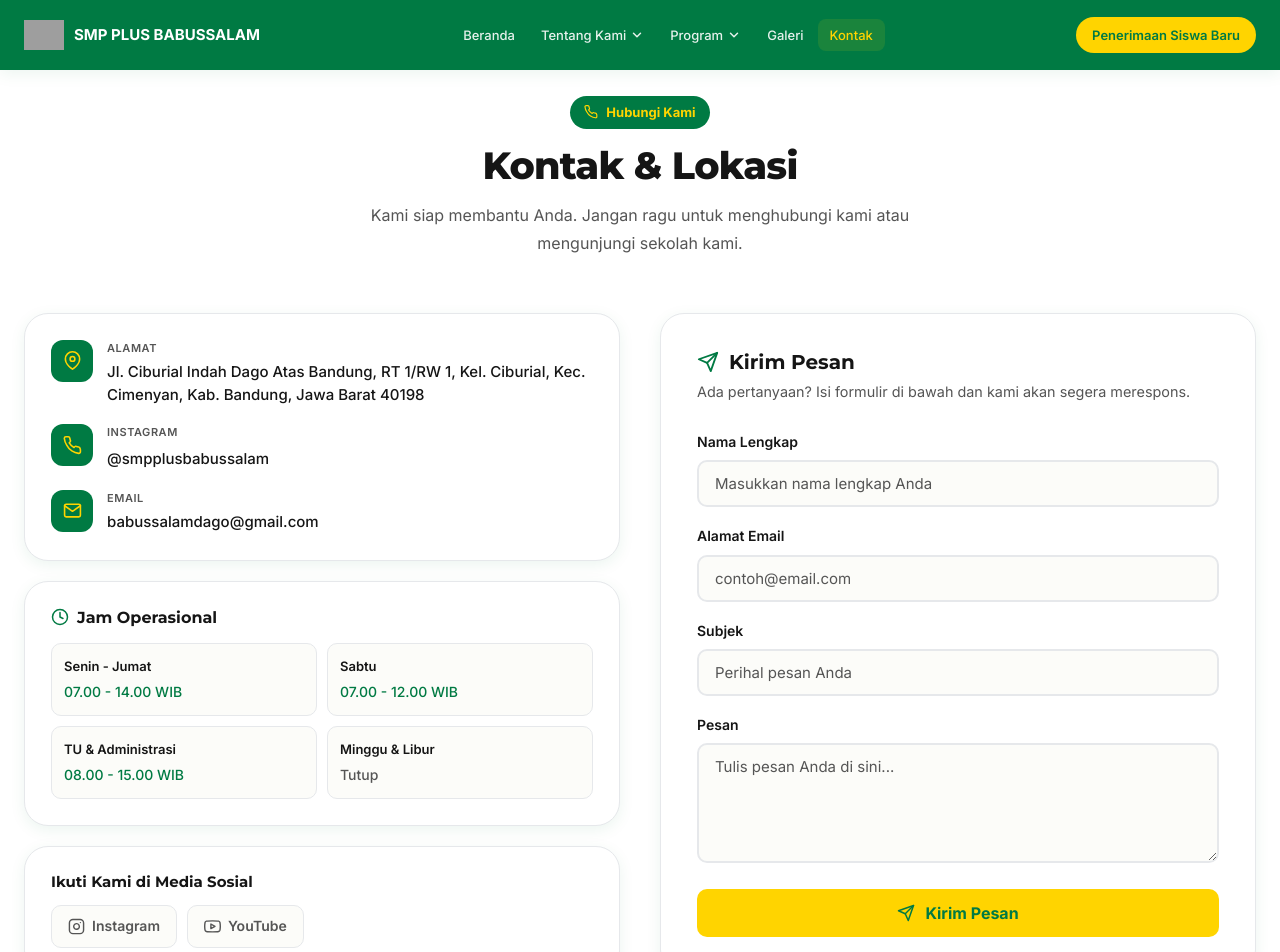
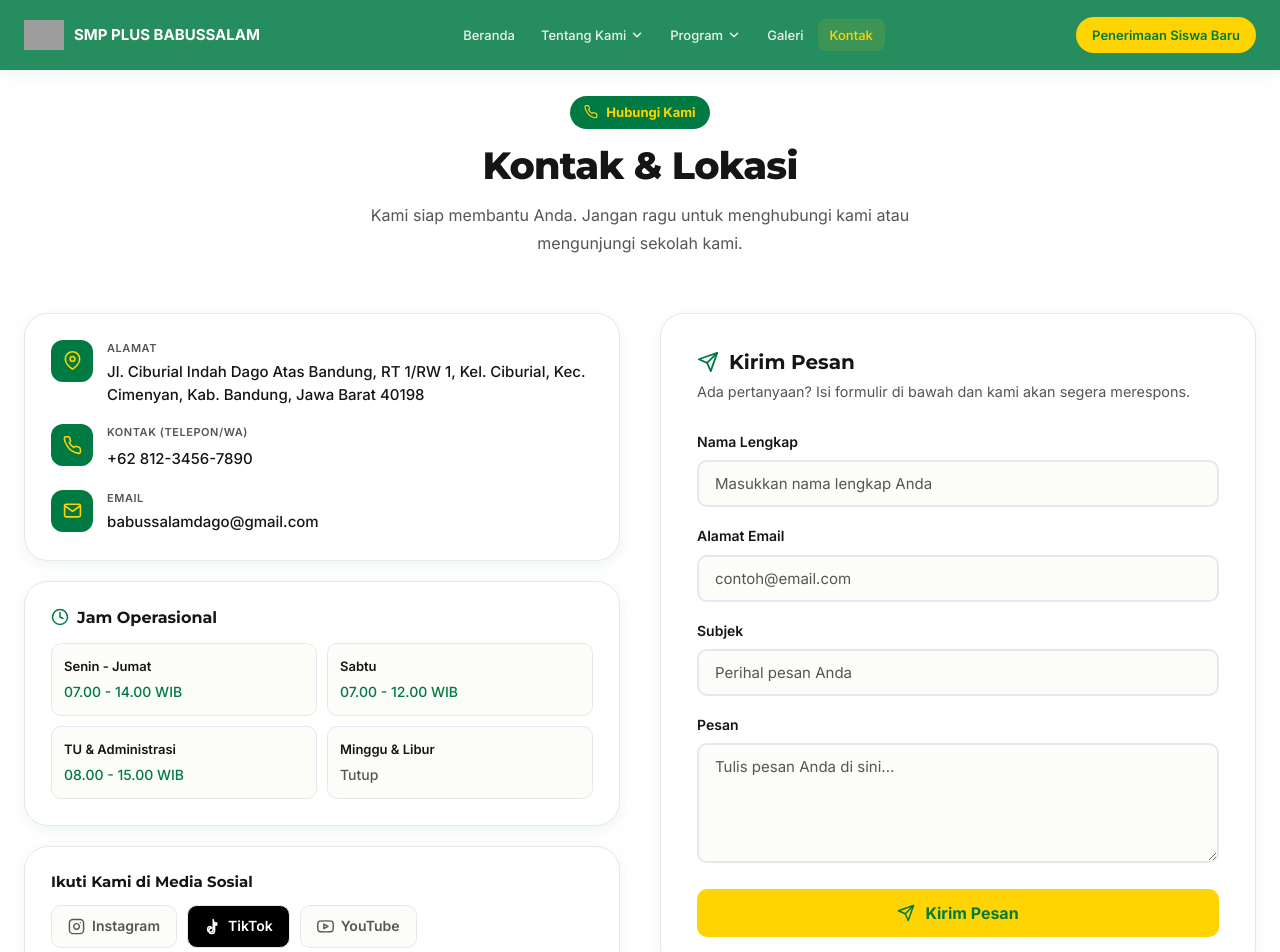
Before and after one commit to kajamm/SMP_BBS, a Next.js app: page /kontak in a window 1280 px wide. Shown: the top 952 px of the page. Built offline with nearby package versions, Linux system fonts and the light colour scheme; grey boxes are pictures that could not be loaded.

Commit message:
Revisi tampilan & Tambahan logo tiktok

```diff
--- a/components/Footer.tsx
+++ b/components/Footer.tsx
@@ -3,7 +3,7 @@
 import Link from "next/link";
 import { usePathname } from "next/navigation";
 import { sekolah } from "@/data/sekolah";
-import { IconInstagram, IconYoutube, IconMapPin, IconMail, IconPhoneCall } from "./icons";
+import { IconInstagram, IconYoutube, IconTiktok, IconMapPin, IconMail, IconPhoneCall } from "./icons";
 
 const navLinks = [
   { href: "/", label: "Beranda" },
@@ -56,6 +56,9 @@ export default function Footer() {
           <div className="footer-sosmed">
             <a href={sekolah.instagramUrl} target="_blank" rel="noopener noreferrer" className="footer-sosmed-btn" aria-label="Instagram">
               <IconInstagram />
+            </a>
+            <a href={sekolah.tiktokUrl} target="_blank" rel="noopener noreferrer" className="footer-sosmed-btn" aria-label="TikTok">
+              <IconTiktok />
             </a>
             <a href={sekolah.youtubeUrl} target="_blank" rel="noopener noreferrer" className="footer-sosmed-btn" aria-label="YouTube">
               <IconYoutube />
--- a/components/Hero.tsx
+++ b/components/Hero.tsx
@@ -26,8 +26,9 @@ export default function Hero() {
         padding: "100px 24px 80px",
         minHeight: "100vh",
         display: "flex",
+        flexDirection: "column",
+        justifyContent: "flex-start",
         alignItems: "center",
-        justifyContent: "center",
         background: "linear-gradient(rgba(252, 252, 249, 0.85), rgba(252, 252, 249, 0.95)), url('https://images.unsplash.com/photo-1509062522246-3755977927d7?q=80&w=1200&auto=format&fit=crop') center/cover no-repeat",
         position: "relative",
         overflow: "hidden"
--- a/components/Kontak.tsx
+++ b/components/Kontak.tsx
@@ -8,6 +8,7 @@ import {
   IconMail,
   IconClock,
   IconInstagram,
+  IconTiktok,
   IconYoutube,
   IconExternalLink,
   IconSend,
@@ -69,9 +70,9 @@ export default function Kontak() {
                     <IconPhoneCall />
                   </div>
                   <div>
-                    <div className="kontak-info-label">Instagram</div>
-                    <a href={sekolah.instagramUrl} target="_blank" rel="noopener noreferrer" className="kontak-info-value" style={{ textDecoration: "none", color: "inherit", transition: "color 0.2s" }} onMouseOver={(e) => e.currentTarget.style.color = "var(--primary)"} onMouseOut={(e) => e.currentTarget.style.color = "inherit"}>
-                      {sekolah.instagram}
+                    <div className="kontak-info-label">Kontak (Telepon/WA)</div>
+                    <a href={`https://wa.me/${sekolah.whatsapp}`} target="_blank" rel="noopener noreferrer" className="kontak-info-value" style={{ textDecoration: "none", color: "inherit", transition: "color 0.2s" }} onMouseOver={(e) => e.currentTarget.style.color = "var(--primary)"} onMouseOut={(e) => e.currentTarget.style.color = "inherit"}>
+                      {sekolah.telepon}
                     </a>
                   </div>
                 </li>
@@ -123,6 +124,10 @@ export default function Kontak() {
                 <a href={sekolah.instagramUrl} target="_blank" rel="noopener noreferrer" className="sosmed-btn instagram" aria-label={`Instagram ${sekolah.namaSingkat}`}>
                   <IconInstagram />
                   Instagram
+                </a>
+                <a href={sekolah.tiktokUrl} target="_blank" rel="noopener noreferrer" className="sosmed-btn" style={{backgroundColor: '#000', color: '#fff'}} aria-label={`TikTok ${sekolah.namaSingkat}`}>
+                  <IconTiktok />
+                  TikTok
                 </a>
                 <a href={sekolah.youtubeUrl} target="_blank" rel="noopener noreferrer" className="sosmed-btn youtube" aria-label={`YouTube ${sekolah.namaSingkat}`}>
                   <IconYoutube />
--- a/components/Navbar.tsx
+++ b/components/Navbar.tsx
@@ -110,6 +110,11 @@ export default function Navbar() {
       <nav
         id="navbar"
         className={scrolled ? "scrolled" : "top"}
+        style={scrolled ? {
+          background: "rgba(0, 122, 67, 0.85)",
+          backdropFilter: "blur(10px)",
+          WebkitBackdropFilter: "blur(10px)"
+        } : {}}
         role="navigation"
         aria-label="Navigasi utama"
       >
--- a/components/icons.tsx
+++ b/components/icons.tsx
@@ -209,6 +209,12 @@ export const IconInstagram = (p: SVGProps<SVGSVGElement>) => (
   </svg>
 );
 
+export const IconTiktok = (p: SVGProps<SVGSVGElement>) => (
+  <svg {...base} {...p} viewBox="0 0 24 24">
+    <path d="M9 12a4 4 0 1 0 4 4V2a5 5 0 0 0 5 5v3a3 3 0 0 1-3-3v11a4 4 0 1 1-4-4z" />
+  </svg>
+);
+
 export const IconYoutube = (p: SVGProps<SVGSVGElement>) => (
   <svg {...base} {...p}>
     <path d="M22.54 6.42a2.78 2.78 0 0 0-1.95-1.96C18.88 4 12 4 12 4s-6.88 0-8.59.46a2.78 2.78 0 0 0-1.95 1.96A29 29 0 0 0 1 11.75a29 29 0 0 0 .46 5.33A2.78 2.78 0 0 0 3.41 19.1C5.12 19.56 12 19.56 12 19.56s6.88 0 8.59-.46a2.78 2.78 0 0 0 1.95-1.95 29 29 0 0 0 .46-5.25 29 29 0 0 0-.46-5.33z" />
--- a/data/sekolah.ts
+++ b/data/sekolah.ts
@@ -15,6 +15,7 @@ export const sekolah = {
   whatsapp: "6281234567890",
   instagram: "@smpplusbabussalam",
   instagramUrl: "https://www.instagram.com/smpplusbabussalam/",
+  tiktokUrl: "https://www.tiktok.com/@smpplusbabussalam",
   youtubeUrl: "https://www.youtube.com/@SmpPlusBabussalam",
   website: "www.babussalamdago.com",
   skPendirian: "527/I02.7/Kep/OT/1997, tanggal 6 November 1997",
```
Also changed, not shown: app/globals.css (+70 -13 lines).
